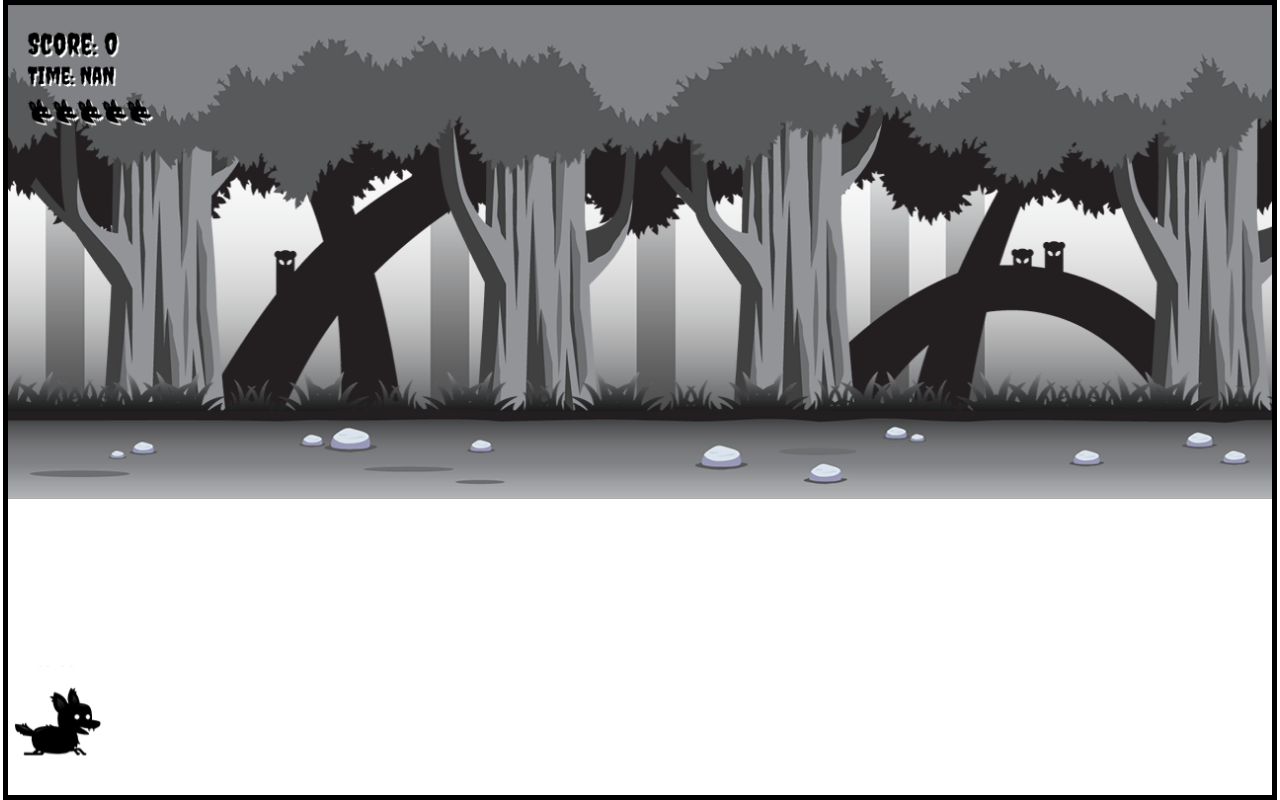
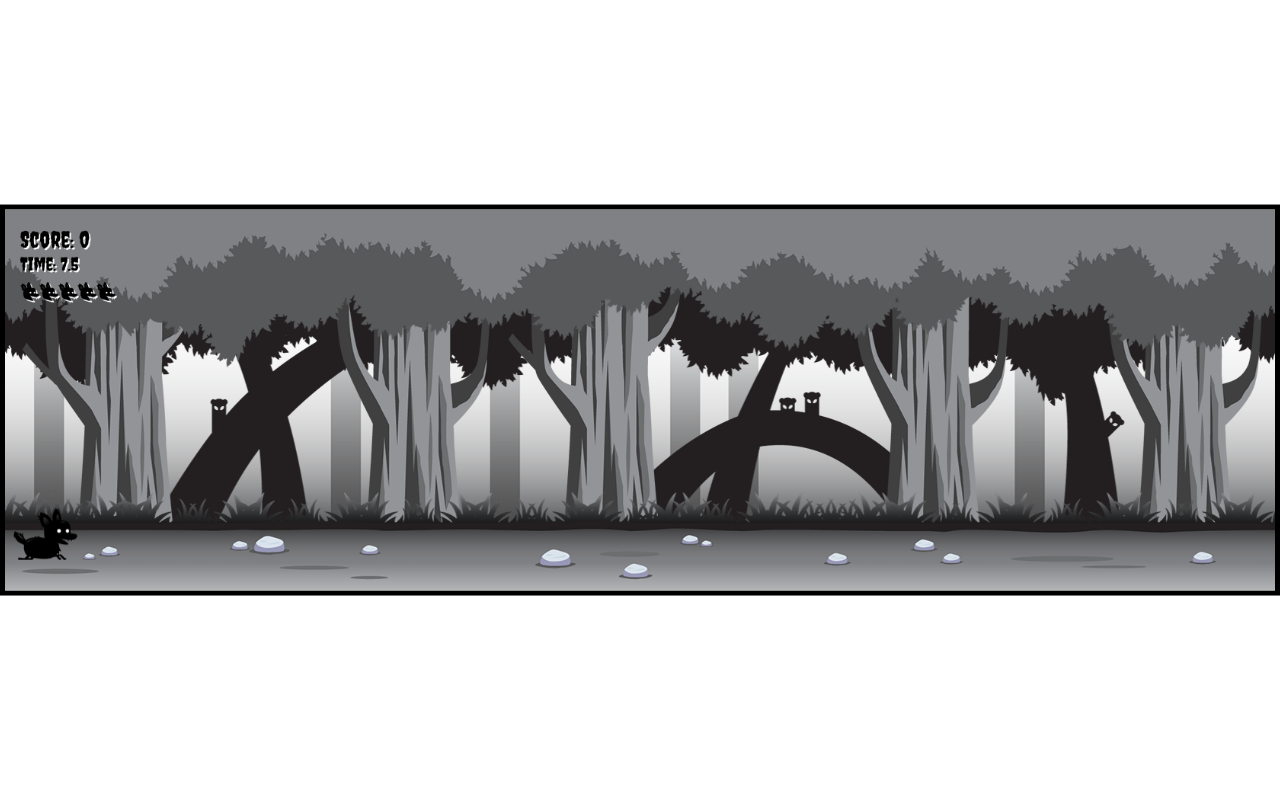
Before and after one commit to marti-web2/creatures-of-the-night, a website with bundled scripts: page public/index.html in a window 1280 px wide. Built offline with nearby package versions, Linux system fonts and the light colour scheme.

Commit message:
fixed issues with char anim and running timer and game over msg not displaying

```diff
--- a/public/css/style.css
+++ b/public/css/style.css
@@ -1,9 +1,9 @@
 *,
 body::before,
 body::after {
-  box-sizing: border-box;
   margin: 0;
   padding: 0;
+  box-sizing: border-box;
 }
 
 html {
--- a/public/js/main.js
+++ b/public/js/main.js
@@ -4,15 +4,12 @@ import Background from "./background.js"
 import { FlyingEnemy, ClimbingEnemy, GroundEnemy } from "./enemies.js"
 import UI from "./UI.js"
 
-window.addEventListener("load", (_) => {
-  /** @type { HTMLCanvasElement }  **/
-
+window.addEventListener("load", () => {
   const loading = document.getElementById("loading")
   loading.style.display = "none"
-  const canvas = document.getElementById("canvas1")
-  const ctx = canvas.getContext("2d")
-  const CANVAS_WIDTH = (canvas.width = window.innerWidth)
-  const CANVAS_HEIGHT = (canvas.height = window.innerHeight)
+  const ctx = canvas1.getContext("2d")
+  const CANVAS_WIDTH = (canvas1.width = 1667)
+  const CANVAS_HEIGHT = (canvas1.height = 500)
 
   class Game {
     constructor(width, height) {
@@ -122,6 +119,7 @@ window.addEventListener("load", (_) => {
         this.enemies.push(new ClimbingEnemy(this))
       }
       this.enemies.push(new FlyingEnemy(this))
+      console.log(this.enemies)
     }
   }
 
@@ -132,7 +130,7 @@ window.addEventListener("load", (_) => {
     const deltaTime = timestamp - lastTime
     lastTime = timestamp
     ctx.clearRect(0, 0, CANVAS_WIDTH, CANVAS_HEIGHT)
-    game.update()
+    game.update(deltaTime)
     game.draw(ctx)
 
     if (!game.gameOver) {
```
